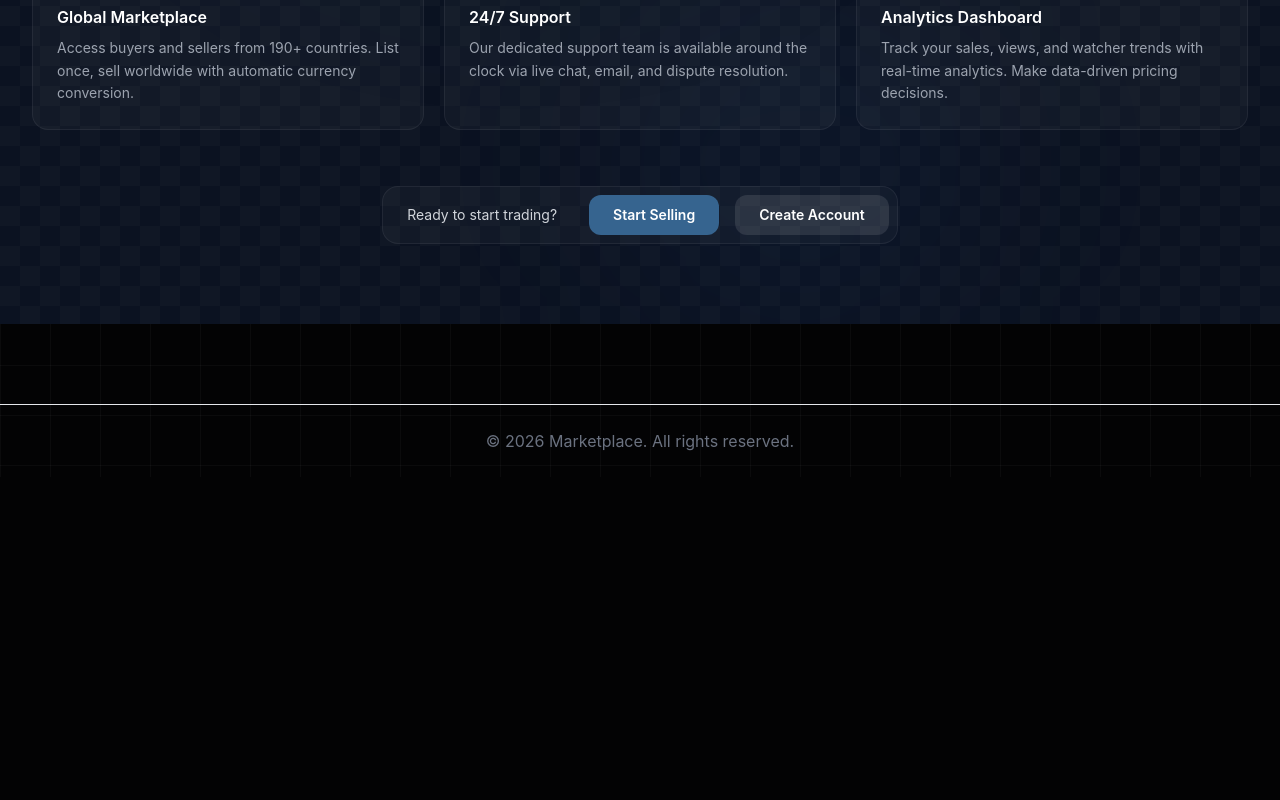
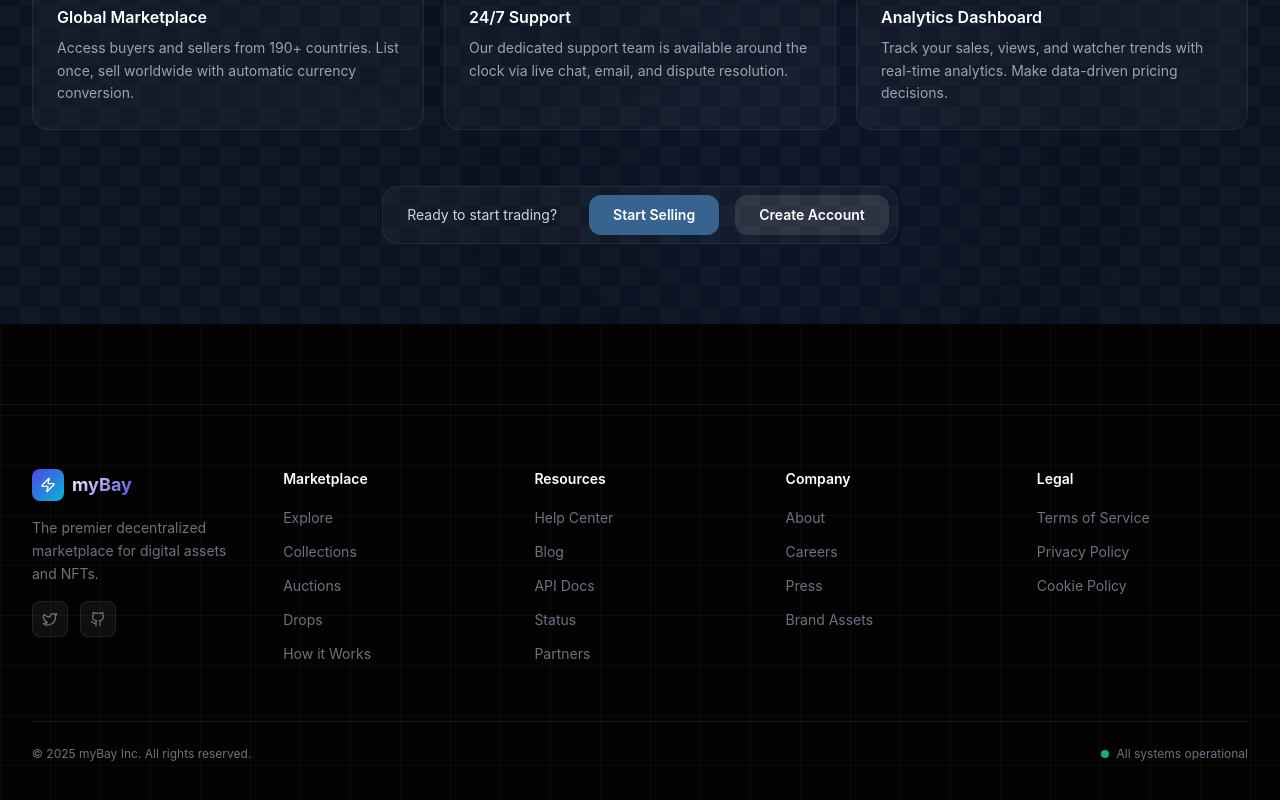
Before and after one commit to Shh12308/market-, a Next.js app: page / in a window 1280 px wide. Shown: the part 2885-3685 px from the top of the page. Before the commit the page ends 3362 px from the top, so only its background shows below. Built offline with nearby package versions, Linux system fonts and the light colour scheme; no server answers; what wagmi would draw is missing.

Commit message:
Update Footer.tsx

```diff
--- a/components/layout/Footer.tsx
+++ b/components/layout/Footer.tsx
@@ -1,7 +1,76 @@
+import { Zap, Github, Twitter } from "lucide-react";
+import Link from "next/link";
+
+const links = {
+  Marketplace: ["Explore", "Collections", "Auctions", "Drops", "How it Works"],
+  Resources: ["Help Center", "Blog", "API Docs", "Status", "Partners"],
+  Company: ["About", "Careers", "Press", "Brand Assets"],
+  Legal: ["Terms of Service", "Privacy Policy", "Cookie Policy"],
+};
+
 export default function Footer() {
   return (
-    <footer className="mt-20 border-t p-6 text-center text-gray-500">
-      © 2026 Marketplace. All rights reserved.
+    <footer className="border-t border-[var(--border)] mt-20">
+      <div className="max-w-[1440px] mx-auto px-4 sm:px-8 py-16">
+        <div className="grid grid-cols-2 md:grid-cols-5 gap-10">
+          {/* Brand */}
+          <div className="col-span-2 md:col-span-1">
+            <Link href="/" className="flex items-center gap-2 mb-4">
+              <div className="w-8 h-8 rounded-lg crypto-gradient flex items-center justify-center">
+                <Zap className="w-4 h-4 text-white" />
+              </div>
+              <span className="text-lg font-bold gradient-text">myBay</span>
+            </Link>
+            <p className="text-sm text-[var(--text-dim)] leading-relaxed mb-4">
+              The premier decentralized marketplace for digital assets and NFTs.
+            </p>
+            <div className="flex gap-3">
+              <a
+                href="#"
+                className="w-9 h-9 rounded-lg bg-white/5 border border-[var(--border)] flex items-center justify-center text-[var(--text-dim)] hover:text-white hover:border-[var(--border-hover)] transition-all"
+              >
+                <Twitter className="w-4 h-4" />
+              </a>
+              <a
+                href="#"
+                className="w-9 h-9 rounded-lg bg-white/5 border border-[var(--border)] flex items-center justify-center text-[var(--text-dim)] hover:text-white hover:border-[var(--border-hover)] transition-all"
+              >
+                <Github className="w-4 h-4" />
+              </a>
+            </div>
+          </div>
+
+          {/* Link columns */}
+          {Object.entries(links).map(([title, items]) => (
+            <div key={title}>
+              <h4 className="text-sm font-semibold text-white mb-4">{title}</h4>
+              <ul className="space-y-2.5">
+                {items.map((item) => (
+                  <li key={item}>
+                    <a
+                      href="#"
+                      className="text-sm text-[var(--text-dim)] hover:text-white transition-colors"
+                    >
+                      {item}
+                    </a>
+                  </li>
+                ))}
+              </ul>
+            </div>
+          ))}
+        </div>
+
+        {/* Bottom bar */}
+        <div className="mt-14 pt-6 border-t border-[var(--border)] flex flex-col sm:flex-row items-center justify-between gap-4">
+          <p className="text-xs text-[var(--text-dim)]">
+            © 2025 myBay Inc. All rights reserved.
+          </p>
+          <div className="flex items-center gap-2 text-xs text-[var(--text-dim)]">
+            <span className="w-2 h-2 rounded-full bg-[var(--success)] animate-pulse" />
+            All systems operational
+          </div>
+        </div>
+      </div>
     </footer>
   );
 }
```
